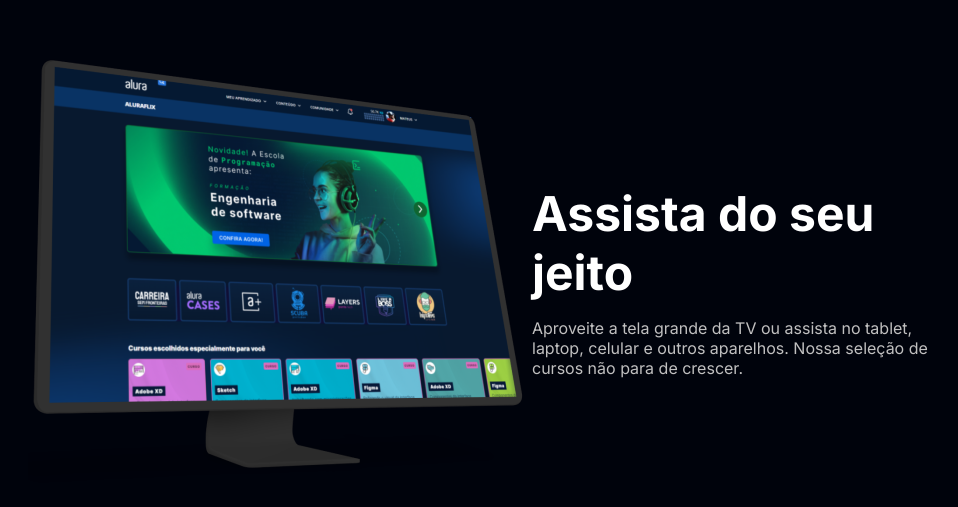
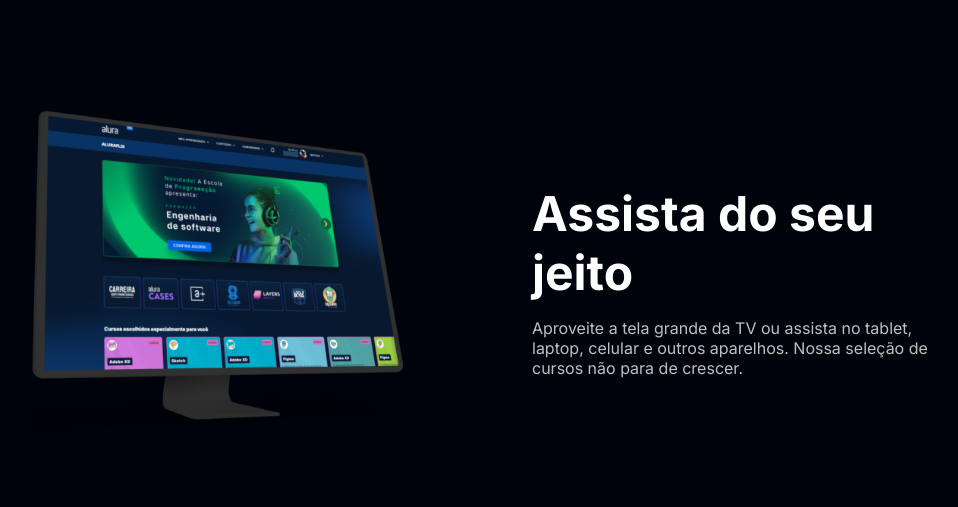
Before and after one commit to MatheusFerreiraLima/Projeto-alura, a plain HTML site: page index.html in a window 1280 px wide. Shown: the part 939-1446 px from the top of the page, without its empty margins (140-1098 px from the left). Drawn offline with Linux system fonts and the light colour scheme.

Commit message:
modifiquei conteiner secundario criando um secundario__imagem

```diff
--- a/index.html
+++ b/index.html
@@ -28,7 +28,7 @@
             </div>
         </section>
         <section class="container secundario">
-            <img src="./imagem/Pixel True Mockup 1.png" alt="Um monitor e um celular com alura plus aberto">
+            <img src="./imagem/Pixel True Mockup 1.png" alt="Um monitor e um celular com alura plus aberto" class="secundario__imagem">
             <div class="container__descricao">
                 <h2 class="descricao__titulo">
                     Assista do seu jeito
```
